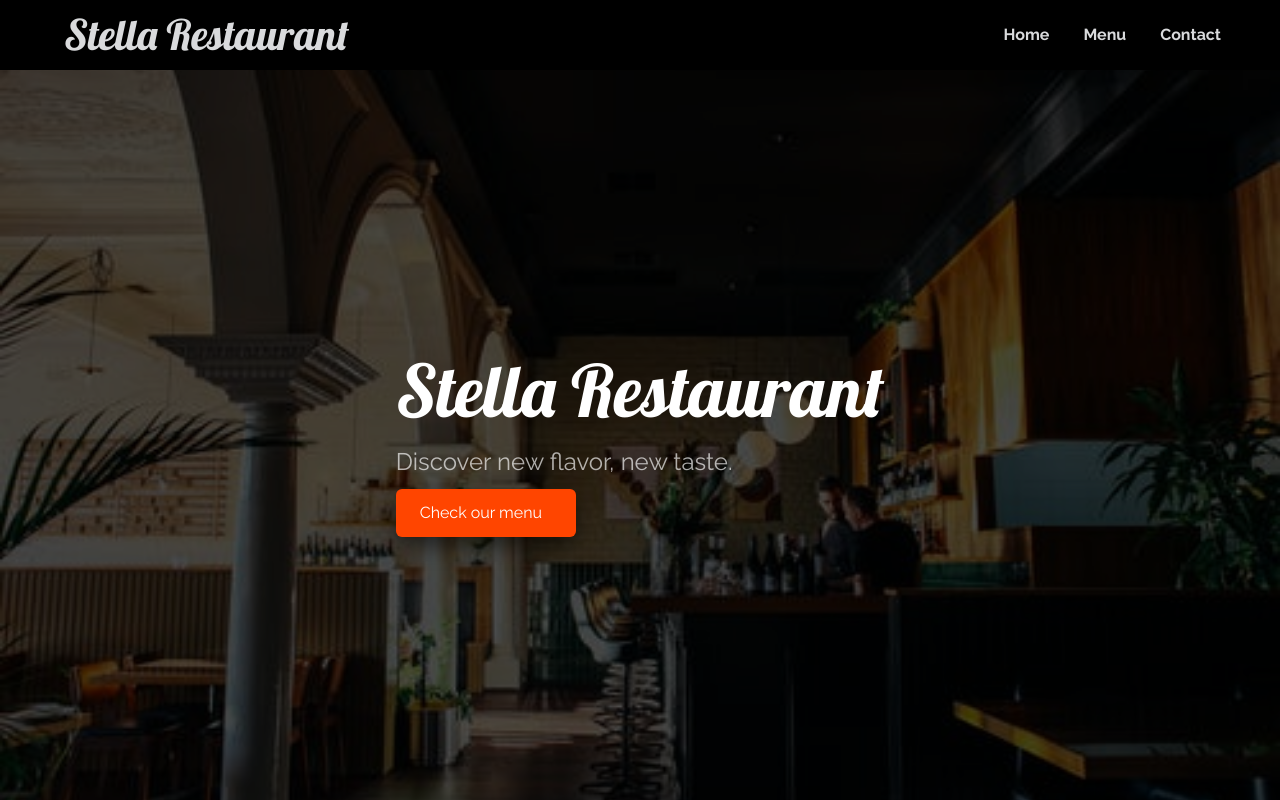
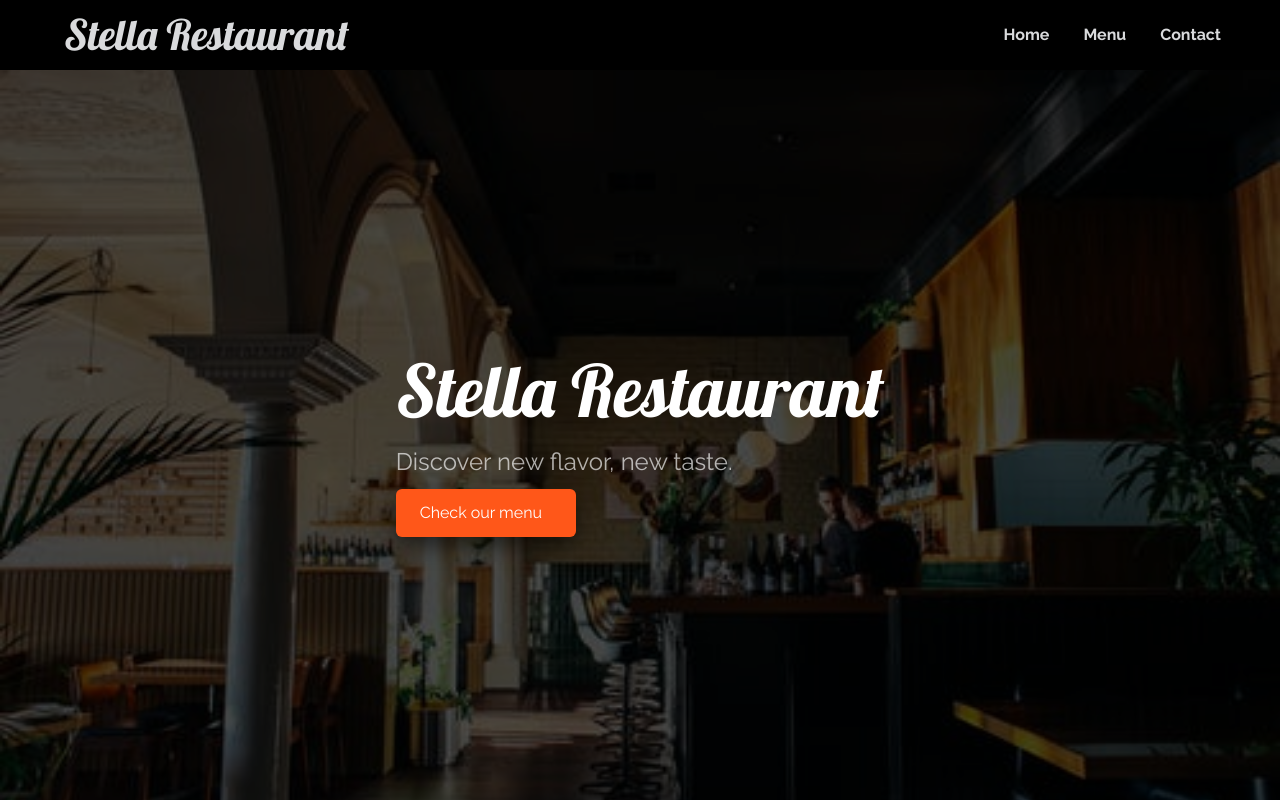
Before and after one commit to devkovmtl/restaurant_page, a website built with webpack: page src/index.html in a window 1280 px wide. In both pictures the pointer is over the link "Check our menu". Built offline with nearby package versions, Linux system fonts and the light colour scheme.

Commit message:
Home Page barebone html done

```diff
--- a/src/styles/index.css
+++ b/src/styles/index.css
@@ -113,4 +113,5 @@ a {
 
 .card .btn:hover {
   cursor: pointer;
+  background-color: #ff5719;
 }
```
